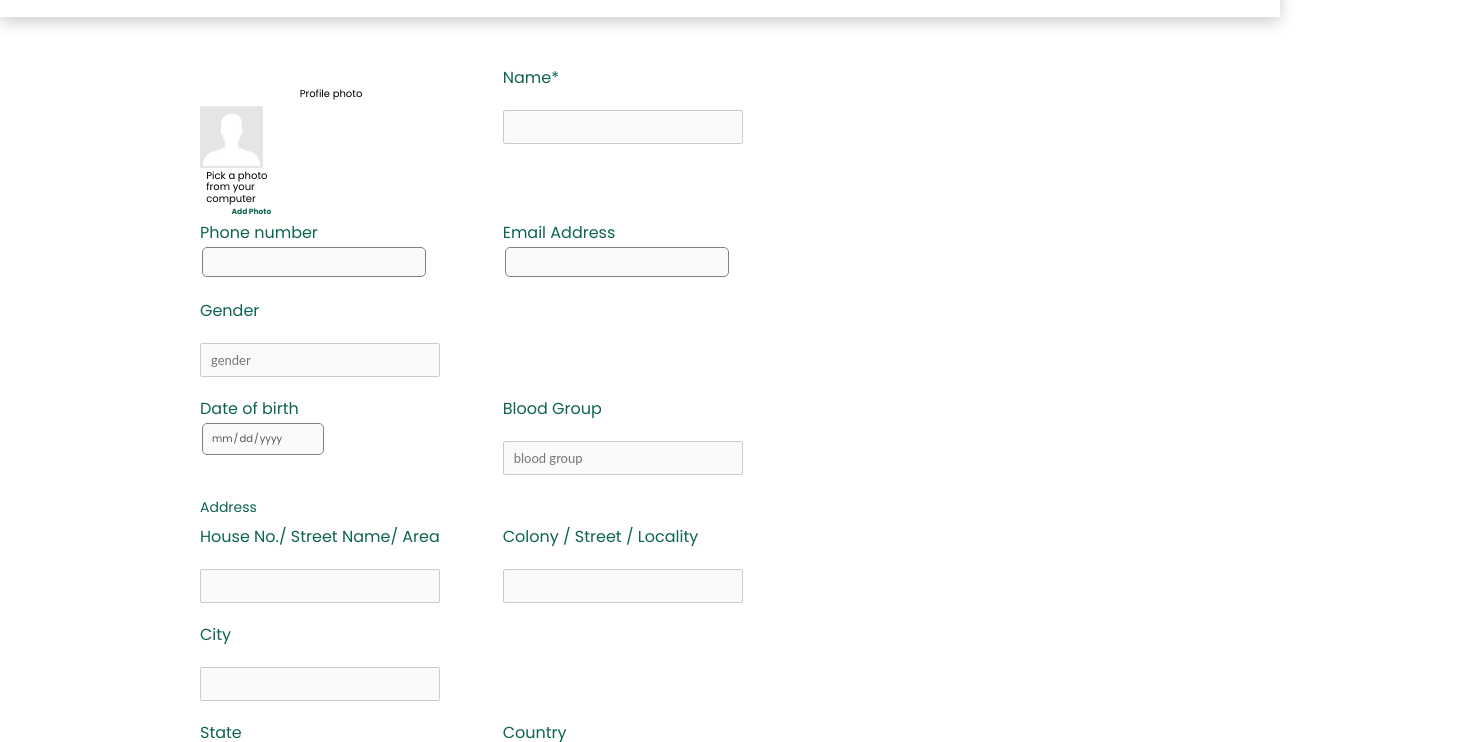
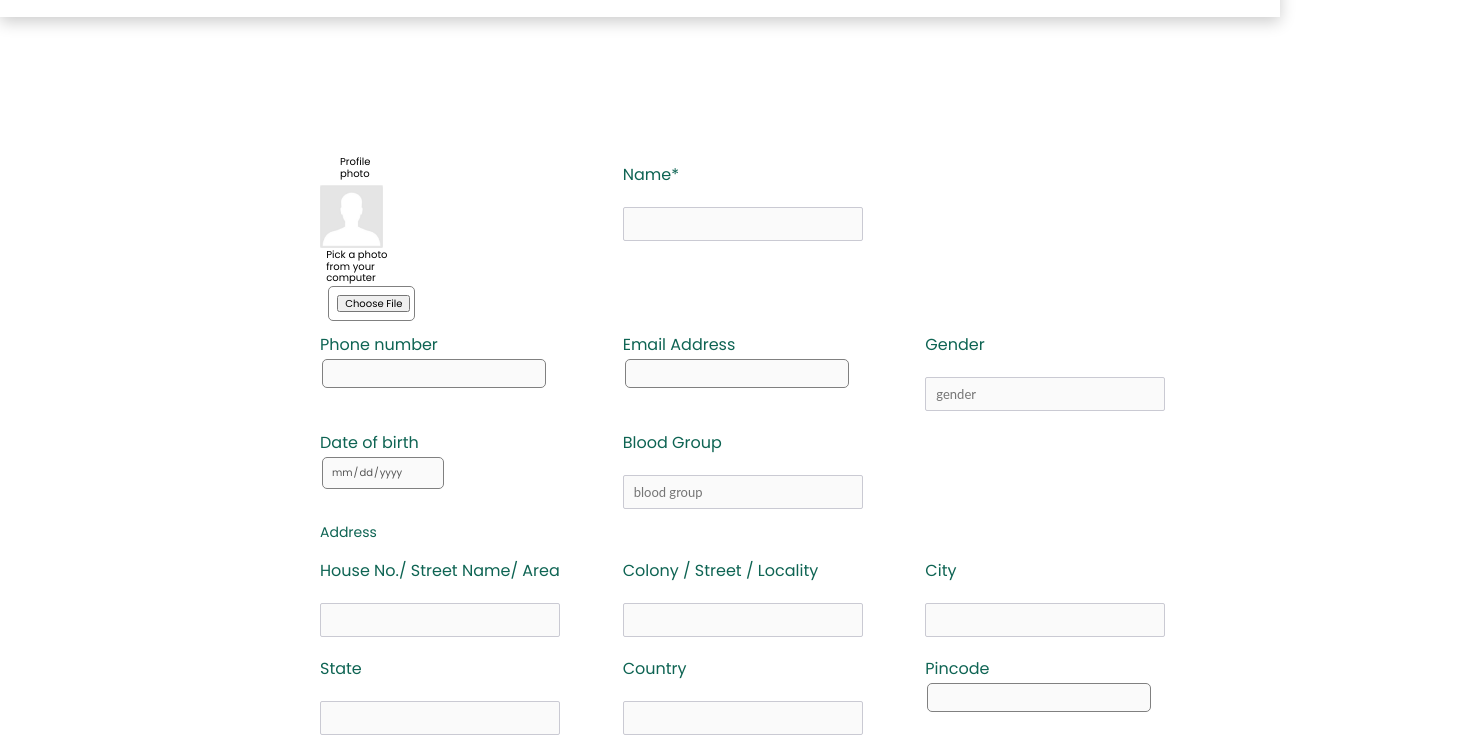
Before and after one commit to fssa-batch3/tamilselvan.kothandan__web_project, a website: page pages/products/profile.html in a window 1280 px wide. Shown: the part 82-824 px from the top of the page, 1480 px wide, since content can reach past the window. Drawn offline with Linux system fonts and the light colour scheme.

Commit message:
clearly bugs

```diff
--- a/assets/css/style.css
+++ b/assets/css/style.css
@@ -758,12 +758,15 @@ input[type="submit"]:hover{
 
 /* profile page section starts */
 
-
+#text {margin-top: 20px;
+
+}
 .profile__content {
     width: 100%;
-    padding: 0 200px;
+    padding: 18px 120px;
     box-sizing: border-box;
-    margin-top: 150px;
+    margin-top: 200px;
+    margin-left: 20rem;
 }
 
 .section__row__column {
@@ -812,8 +815,8 @@ input[type="submit"]:hover{
 
 
 .section__row__column .c-input {
-    margin-top: 22px;
-    margin-bottom: 22px;
+    margin-top: 31px;
+    margin-bottom: 13px;
 }
 .c-input {
     display: inline-block;
@@ -891,14 +894,14 @@ img {
 
 .o-profile-photo__desc__actions input[type=button] {
     border: none;
-    padding: 0;
+    padding: 5px 2px;
     color:var(--green);
     background: none;
     font-weight: bold;
-    font-size: 0.75rem;
+    font-size: 1rem;
     line-height: 1.25rem;
     margin-right: 0.625rem;
-
+    margin-left:-14px;
 }
 
 .btn-1{
@@ -937,7 +940,7 @@ img {
 }
 
 .profile_name{
-
+margin-right: 22rem;
     font-size: 1rem;
     margin-bottom: 0.625rem;
 }
@@ -1454,8 +1457,8 @@ div.signin{
     background: #fff;
     border-radius: 15px;
     box-shadow: 0 10px 15px rgba(0, 0, 0, 0.1);
-    margin-top: 18rem;
-    margin-left: 30rem;
+    margin-top: 3rem;
+    margin-left: 0rem;
 }
 
 .login{
--- a/pages/products/profile.html
+++ b/pages/products/profile.html
@@ -65,13 +65,13 @@
               </div>
               <div class="o-profile-photo__desc__actions">
 
-                <input type="button" name="add-photo" value="Add Photo" >
+                <input type="file" name="add-photo" value="Add Photo" >
 
               </div>
             </div>
           </div>
         </div>
-        <div class="section__row__column">
+        <div class="section__row__column" id="text">
                <div class="c-input c-input--text has-value">
         <input id="name" name="name"  type="text"  disabled>
         <label for="name">
@@ -297,7 +297,7 @@
       </div>
       </div>
       <div>
-    <a href="./edit_profile.html"><button class="btn-1">Edit Profile</button></a>
+    <button class="btn-1" onclick="btn_edit()">Edit Profile</button>
     <button class="btn-1" onclick="btn_delete()">Delete profile</button>
   </div>
 
@@ -401,7 +401,9 @@ user_data = formData.find(check);
   window.location.href="../../index.html"
 
 }
-
+function btn_edit(){
+  window.location.href="./edit_profile.html"
+}
 
 </script>
 </body>
```
Also changed, not shown: pages/products/login.html (+2 -2 lines), pages/products/sign in.html (+1 -1 lines).
